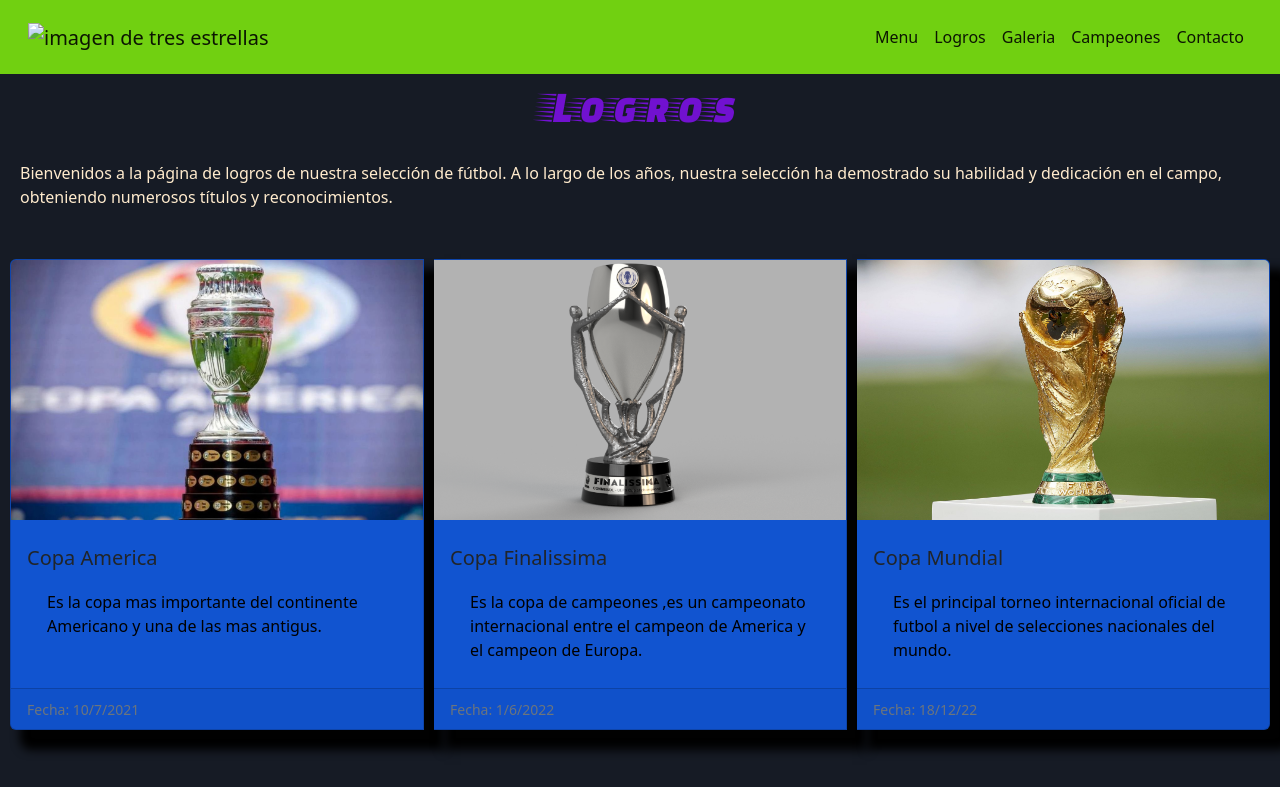
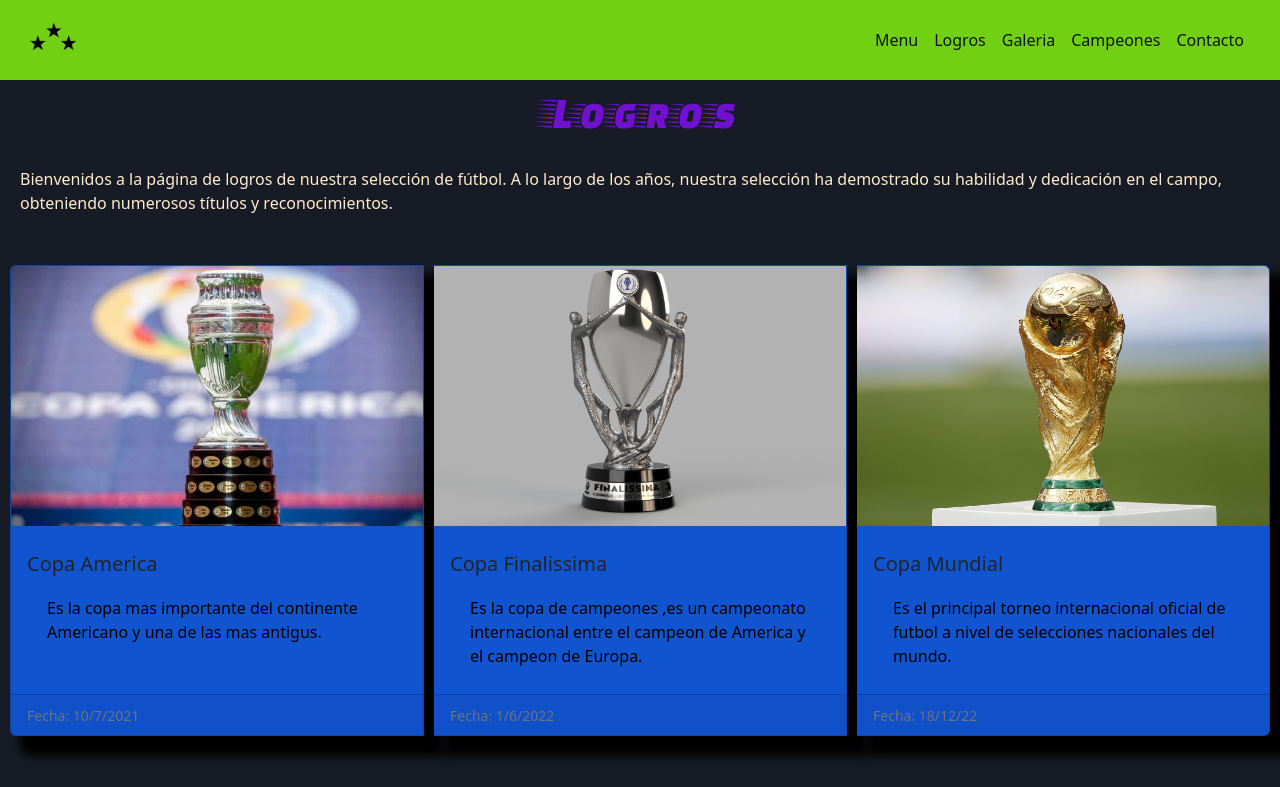
Before and after one commit to Johnny-ol-14/footer, a website: page logros.html in a window 1280 px wide. Shown: the top 787 px of the page. Drawn offline with nearby package versions, Linux system fonts and the light colour scheme; files that its build step writes are made by us from their sources; the site is published under a folder, as on GitHub Pages, so addresses that start at the root find nothing.

Commit message:
logros-estrella

```diff
--- a/logros.html
+++ b/logros.html
@@ -39,7 +39,7 @@
          <span class="navbar-toggler-icon"></span>
        </button>
        <div class="collapse navbar-collapse" id="navbar-toggler">
-         <a class="navbar-brand" href="./logros.html"><img src="/img/tres-estrellas-negra.png" width="50px" alt="imagen de tres estrellas" class="img-png"> </a>
+         <a class="navbar-brand" href="./logros.html"><img src="./img/tres-estrellas-negra.png" width="50px" alt="imagen de tres estrellas" class="img-png"> </a>
          <ul class="navbar-nav">
            <li class="nav-item">
              <a class="nav-link active" aria-current="page" href="./index.html">Menu</a>
```
